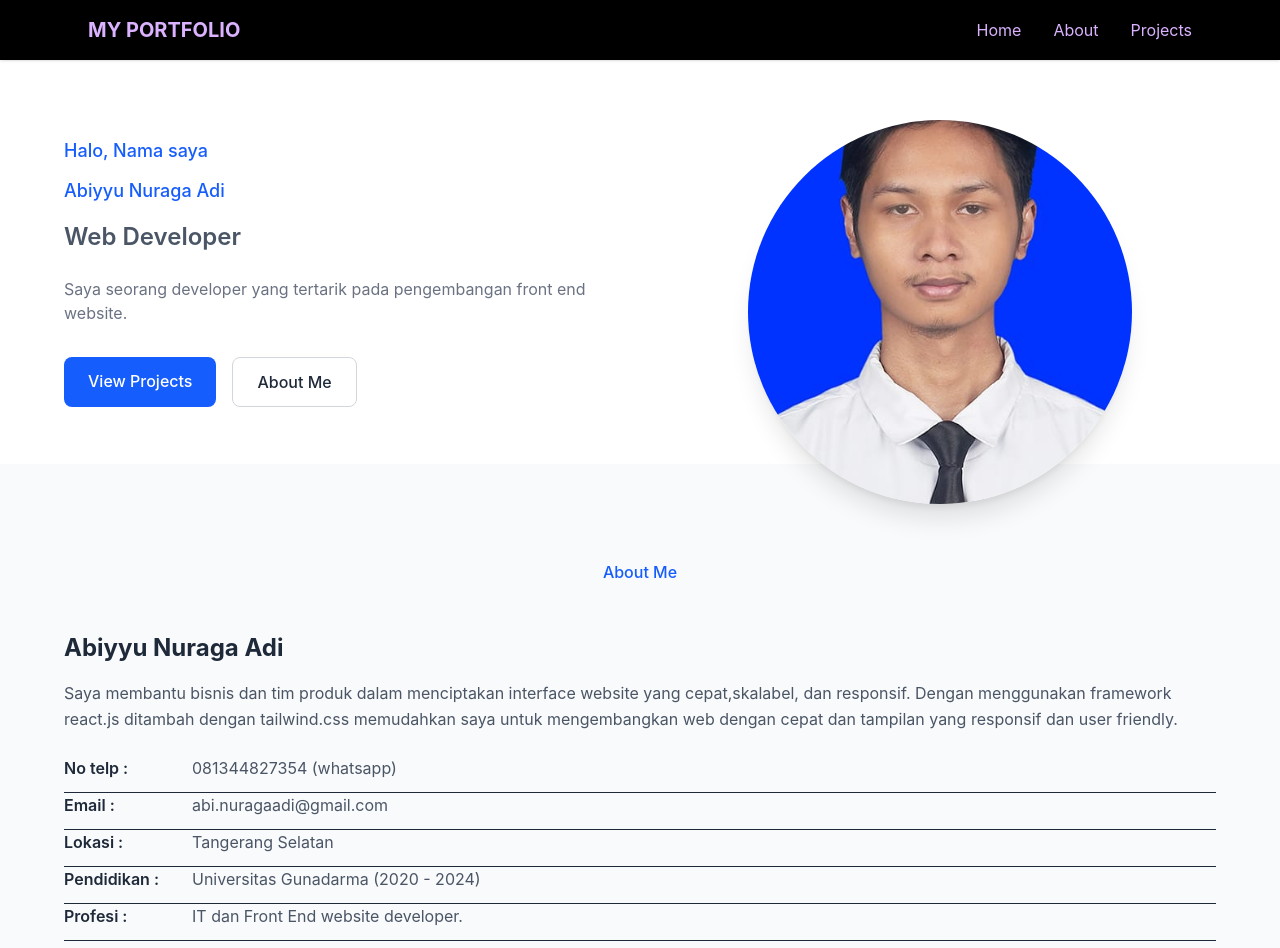
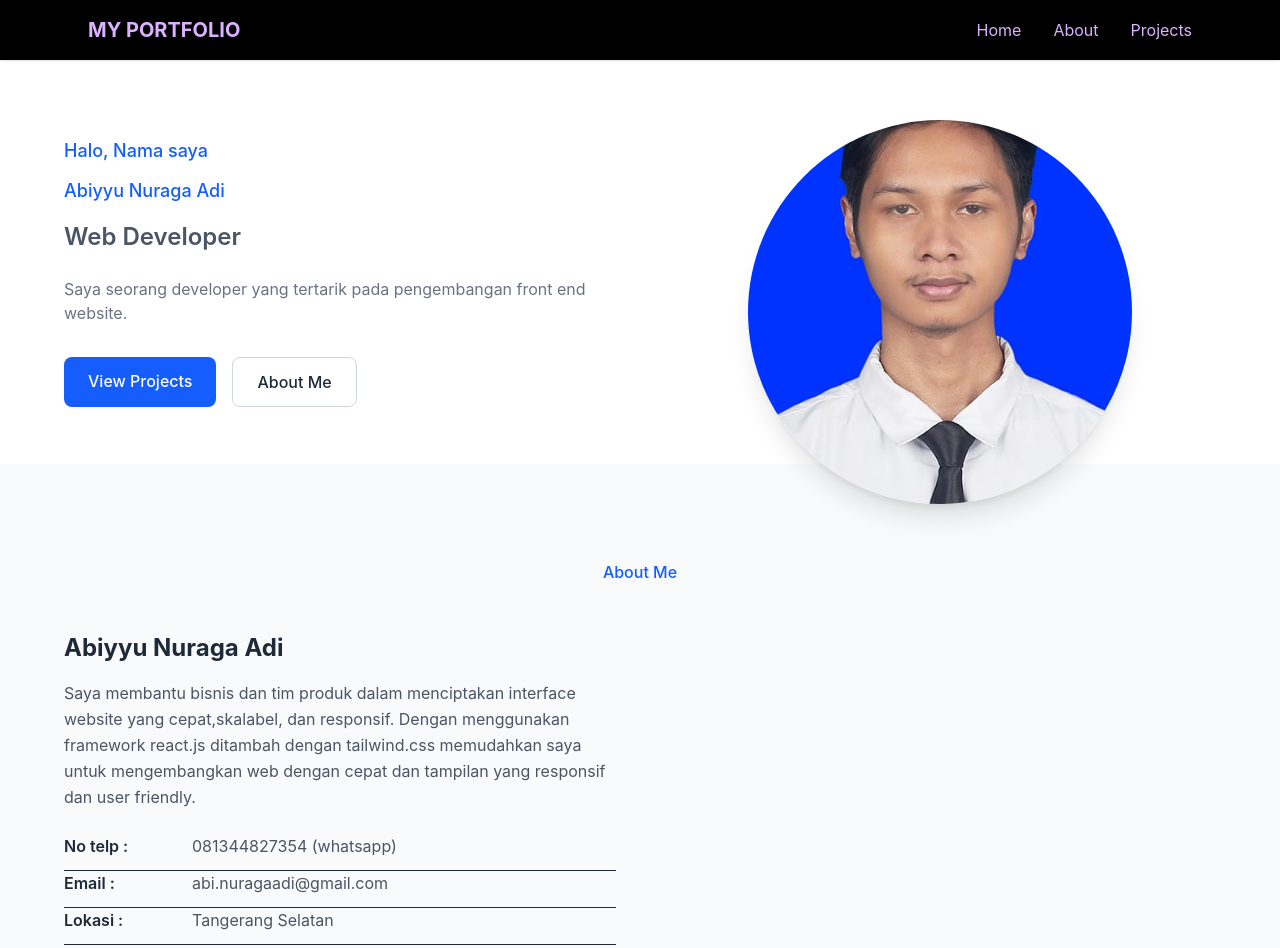
Before and after one commit to abinuraga/portfolio, a React app: page / in a window 1280 px wide. Shown: the top 948 px of the page. Built offline with nearby package versions, Linux system fonts and the light colour scheme; the HTML template or start-up script is replaced by a standard one.

Commit message:
perbaikan base pada github

```diff
--- a/src/Home.jsx
+++ b/src/Home.jsx
@@ -95,7 +95,7 @@ function Home() {
 
                         </div>
 
-                        <div className="grid items-center gap-12 md:grip-cols-2">
+                        <div className="grid items-center gap-12 md:grid-cols-2">
 
 
 
--- a/vite.config.js
+++ b/vite.config.js
@@ -7,4 +7,5 @@ export default defineConfig({
   plugins: [react(),
     tailwindcss(),
   ],
+  base: '/portofolio/',
 })
```
